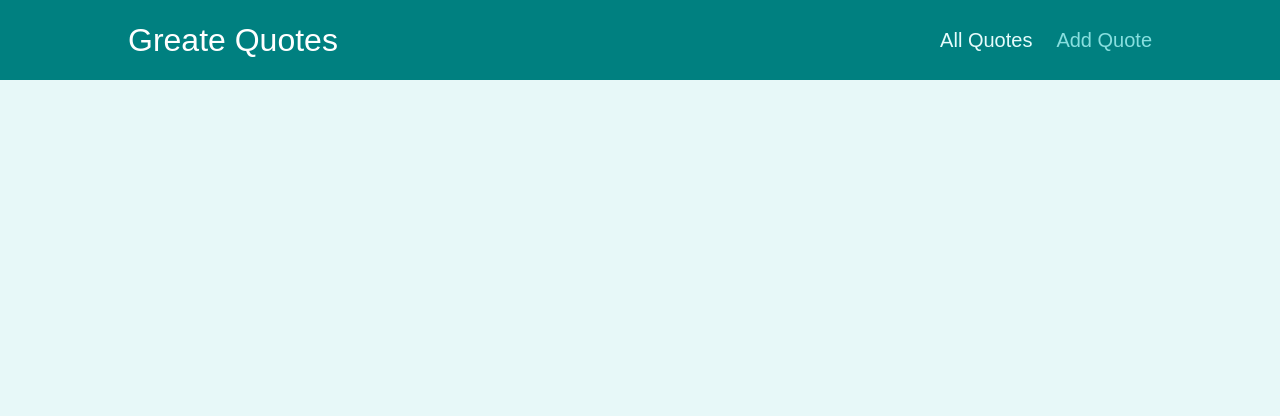
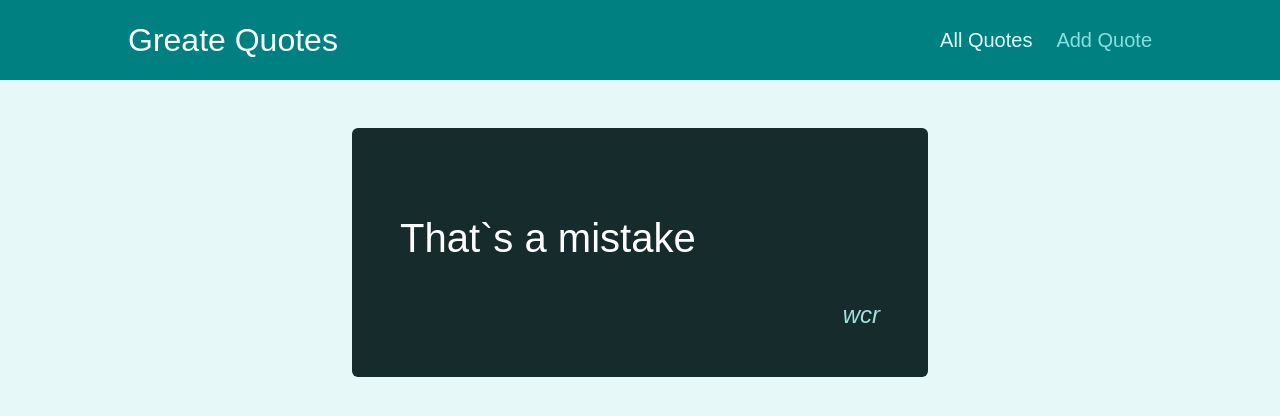
Before and after one commit to martinwachira/how2React-Redefined-2, a React (Create React App) app: page /quotes/q1 in a window 1280 px wide. Shown: the top 416 px of the page. Built offline with nearby package versions, Linux system fonts and the light colour scheme.

Commit message:
quote detail beautified comp

```diff
--- a/src/components/quotes/QuoteItem.js
+++ b/src/components/quotes/QuoteItem.js
@@ -1,9 +1,7 @@
-import { Link, useParams } from "react-router-dom";
-
+import { Link } from "react-router-dom";
 import classes from "./QuoteItem.module.css";
 
 const QuoteItem = (props) => {
-  const params = useParams();
   return (
     <li className={classes.item}>
       <figure>
--- a/src/pages/QuoteDetail.js
+++ b/src/pages/QuoteDetail.js
@@ -1,11 +1,23 @@
 import { Route, useParams } from "react-router-dom";
 
 import Comments from "../components/comments/Comments";
+import HighlightedQuote from "../components/quotes/HighlightedQuote";
+
+const DUMMY_LIST = [
+  { id: "q1", author: "wcr", text: "That`s a mistake" },
+  { id: "q2", author: "writer", text: "This is fun" },
+  { id: "q3", author: "author 1", text: "Soar great" },
+];
 
 const QuoteDetail = () => {
   const params = useParams();
+  const quote = DUMMY_LIST.find((quote) => quote.id === params.quoteId);
+  if (!quote) {
+    return <p>No Available Quote</p>;
+  }
   return (
     <>
+      <HighlightedQuote author={quote.author} text={quote.text} />
       <Route path={`/quotes/${params.quoteId}/commentId`}>
         <Comments />
       </Route>
```
